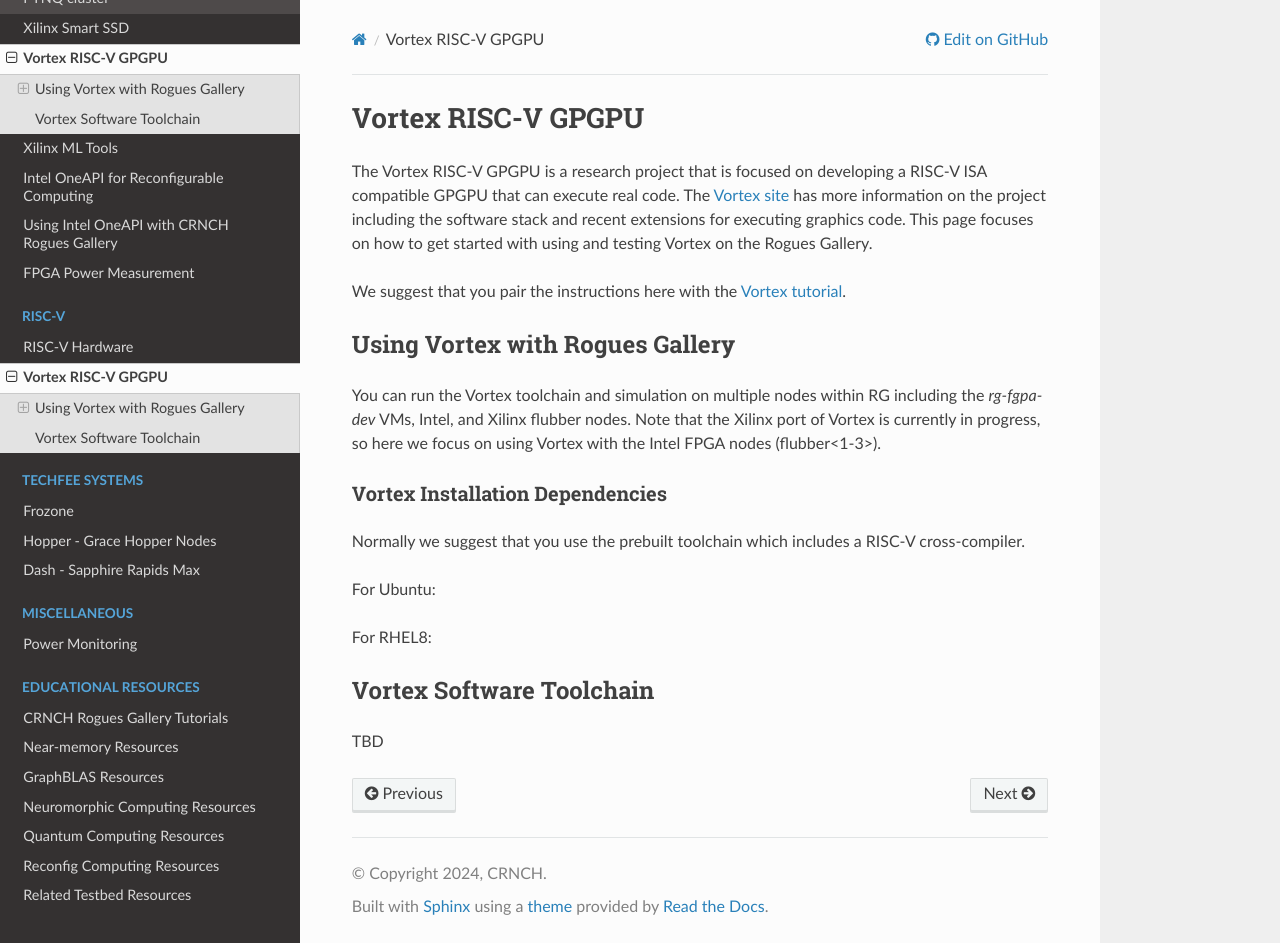
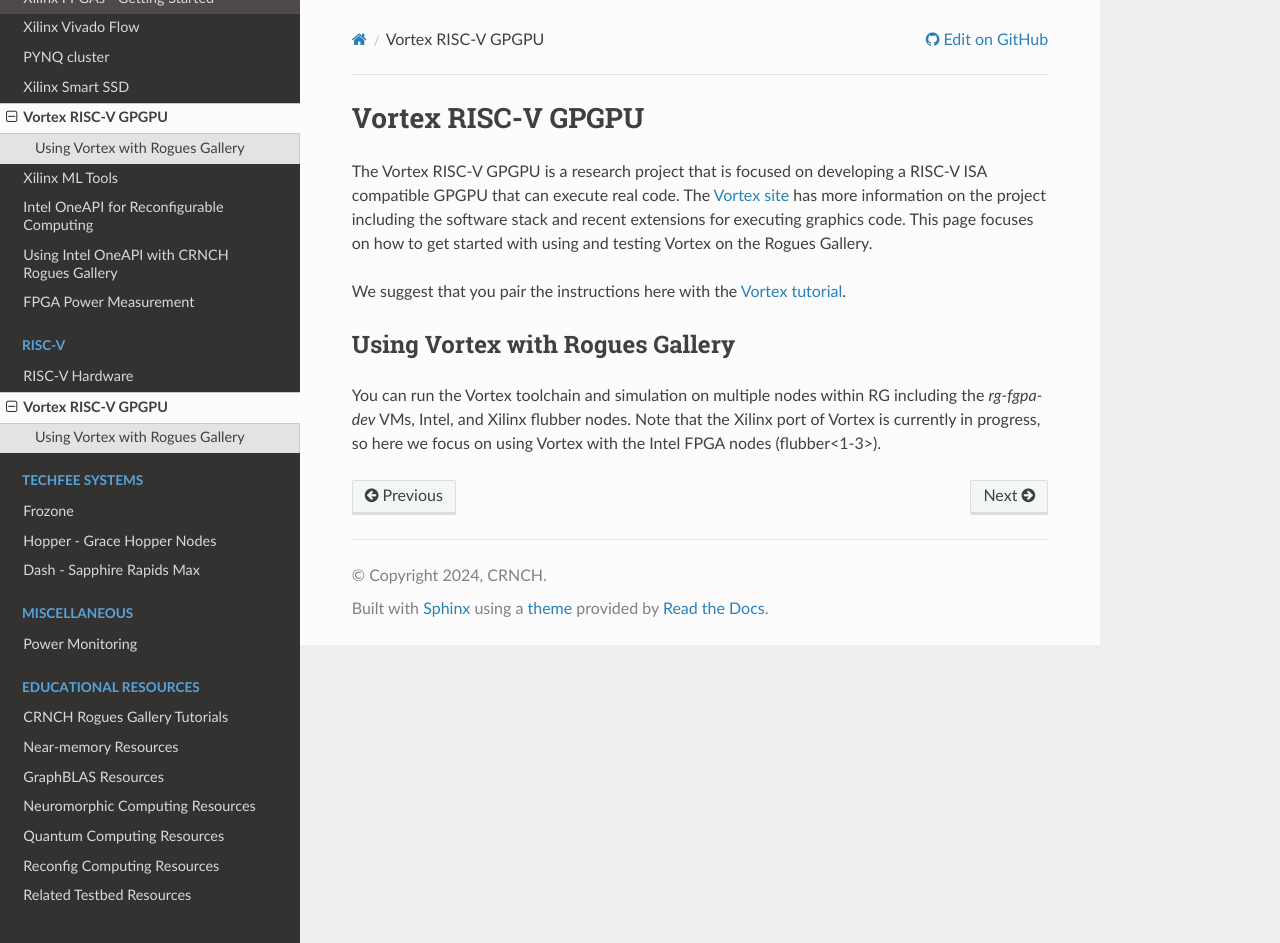
Before and after one commit to gt-crnch-rg/read-the-docs, a Sphinx documentation site: the page built from docs/reconfig/vortex/vortex-riscv-gpgpu.rst, in a window 1280 px wide and 943 px high. Built offline with Sphinx 7.4.7 and the Read the Docs theme 3.1.0, drawn with Linux system fonts in a browser that asks for light colours; pages that are not in the unit, such as notebooks, are missing from menus.

Commit message:
Update vortex-riscv-gpgpu.rst
Updated Vortex page.

```diff
--- a/docs/reconfig/vortex/vortex-riscv-gpgpu.rst
+++ b/docs/reconfig/vortex/vortex-riscv-gpgpu.rst
@@ -10,18 +10,3 @@
 ================================
 
 You can run the Vortex toolchain and simulation on multiple nodes within RG including the `rg-fgpa-dev` VMs, Intel, and Xilinx flubber nodes. Note that the Xilinx port of Vortex is currently in progress, so here we focus on using Vortex with the Intel FPGA nodes (flubber<1-3>).
-
-
-Vortex Installation Dependencies
-~~~~~~~~~~~~~~~~~~~~~~~~~~~~~~~~
-
-Normally we suggest that you use the prebuilt toolchain which includes a RISC-V cross-compiler.
-
-For Ubuntu:
-
-For RHEL8:
-
-
-Vortex Software Toolchain
-=========================
-TBD
```
